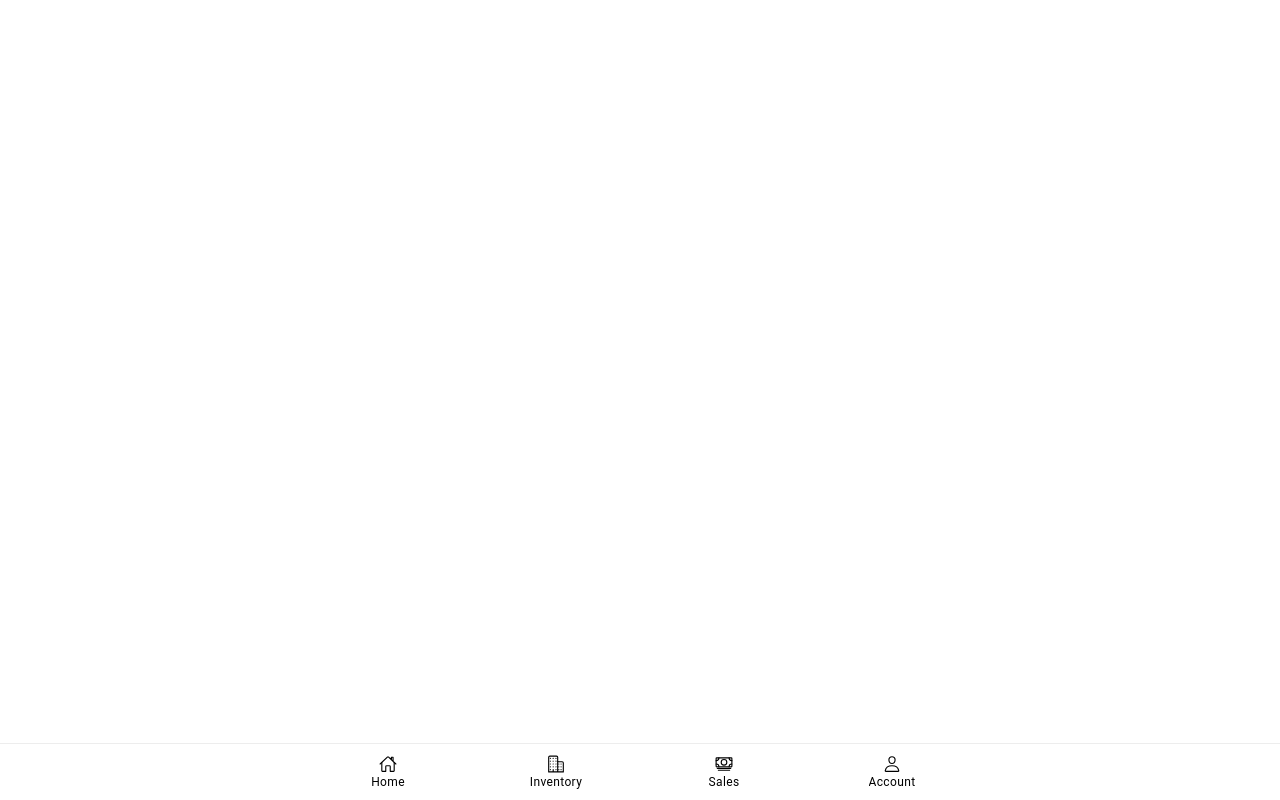
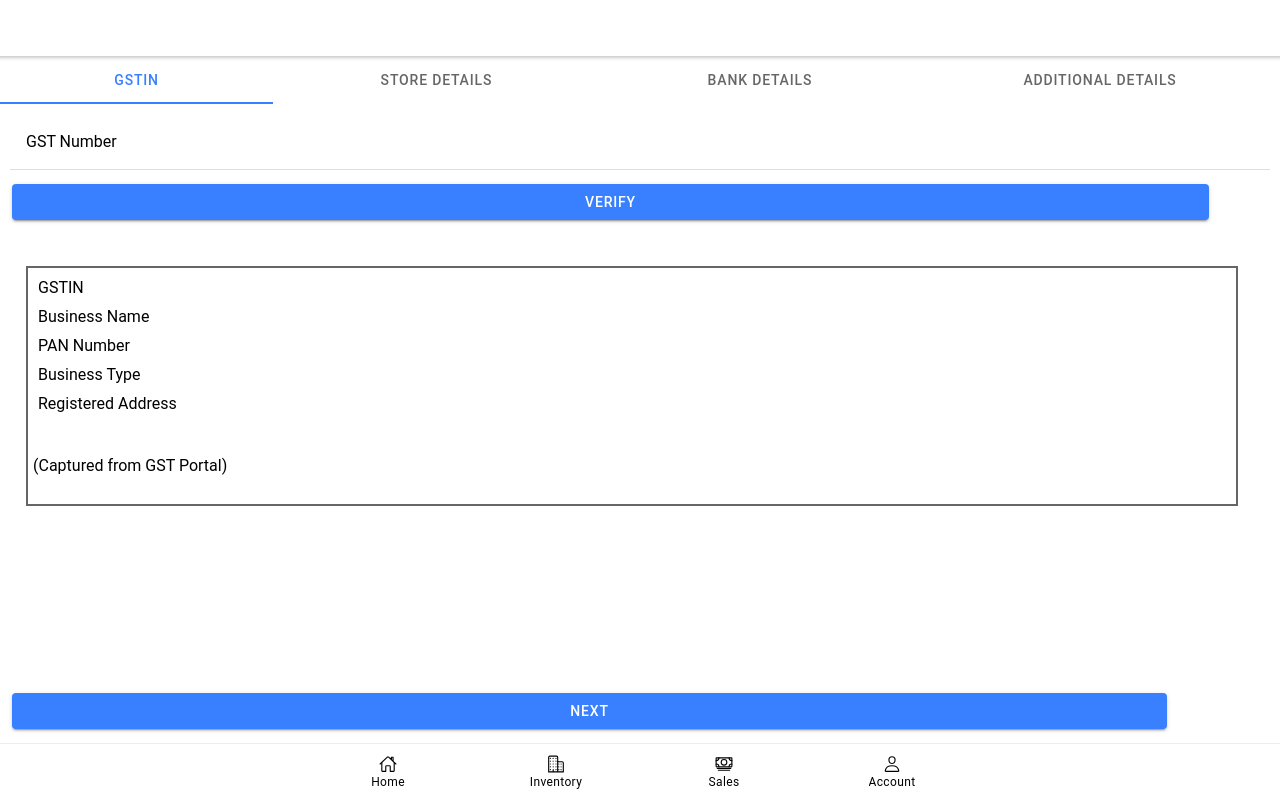
Before and after one commit to shaikabbas051/gali-2-gali, a React (Create React App) app: page /onboarding in a window 1280 px wide. Built offline with nearby package versions, Linux system fonts and the light colour scheme; the HTML template or start-up script is replaced by a standard one.

Commit message:
adding onboarding and sign up pages structure

```diff
--- a/src/App.tsx
+++ b/src/App.tsx
@@ -40,7 +40,9 @@ import "@ionic/react/css/display.css";
 import "./theme/variables.css";
 import { ItemDetails } from "./pages/Items/ItemDetails";
 import { AddItem } from "./pages/Items/AddItem";
-
+import SignUp from "./pages/Onboarding/Signup";
+import UserOnboarding from "./pages/Onboarding/UserOnboarding";
+import "./app.scss";
 setupIonicReact();
 
 const App: React.FC = () => (
@@ -55,6 +57,8 @@ const App: React.FC = () => (
           <Route exact path="/inventory/items/:id" component={ItemDetails} />
           <Route exact path="/inventory/items/add" component={AddItem} />
           <Route exact path="/inventory/items/edit/:id" component={AddItem} />
+          <Route exact path="/signup" component={SignUp} />
+          <Route exact path="/onboarding" component={UserOnboarding} />
           <Route path="/sales">
             <Tab3 />
           </Route>
--- /dev/null
+++ b/src/app.scss
@@ -0,0 +1,3 @@
+.full-width {
+  width: 95%;
+}
--- /dev/null
+++ b/src/pages/Onboarding/Signup.tsx
@@ -0,0 +1,105 @@
+import {
+  IonBackButton,
+  IonButton,
+  IonButtons,
+  IonCardTitle,
+  IonCheckbox,
+  IonCol,
+  IonContent,
+  IonFab,
+  IonGrid,
+  IonHeader,
+  IonInput,
+  IonItem,
+  IonLabel,
+  IonPage,
+  IonRow,
+  IonToolbar,
+} from "@ionic/react";
+import { arrowBack } from "ionicons/icons";
+
+const SignUp = () => {
+  return (
+    <IonPage>
+      <IonHeader>
+        <IonToolbar>
+          <IonButtons slot="start">
+            <IonBackButton icon={arrowBack} />
+          </IonButtons>
+        </IonToolbar>
+      </IonHeader>
+      <IonContent fullscreen>
+        <IonGrid>
+          <IonRow>
+            <IonCol size="12">
+              <IonCardTitle>
+                {" "}
+                Welcome to <strong>G2G</strong>
+              </IonCardTitle>
+              <h5>Create account and start selling</h5>
+            </IonCol>
+          </IonRow>
+          <IonRow>
+            <IonCol size="12">
+              <IonItem>
+                <IonLabel position="floating">Mobile Number</IonLabel>
+                <IonInput inputMode="tel" maxlength={10} />
+              </IonItem>
+            </IonCol>
+            <IonCol size="8">
+              <IonItem>
+                <IonLabel position="floating">Enter OTP</IonLabel>
+                <IonInput inputMode="numeric" maxlength={4} />
+              </IonItem>
+            </IonCol>
+            <IonCol size="4">
+              <IonButton>Send OTP</IonButton>
+            </IonCol>
+            <IonCol size="12">
+              <IonItem>
+                <IonLabel position="floating">Email ID</IonLabel>
+                <IonInput inputMode="email" />
+              </IonItem>
+            </IonCol>
+            <IonCol size="8">
+              <IonItem>
+                <IonLabel position="floating">Enter OTP</IonLabel>
+                <IonInput inputMode="numeric" maxlength={4} />
+              </IonItem>
+            </IonCol>
+            <IonCol size="4">
+              <IonButton>Send OTP</IonButton>
+            </IonCol>
+            <IonCol size="12">
+              <IonItem>
+                <IonLabel position="floating">Set Password</IonLabel>
+                <IonInput type="password" />
+              </IonItem>
+            </IonCol>
+            <IonCol size="12">
+              <IonItem>
+                <IonLabel position="floating">Confirm Password</IonLabel>
+                <IonInput type="password" />
+              </IonItem>
+            </IonCol>
+          </IonRow>
+        </IonGrid>
+        <IonFab vertical="bottom" horizontal="start" slot="fixed" className="full-width">
+          <h5>
+            <IonItem>
+              <IonCheckbox slot="start" />
+              <span style={{ fontSize: "0.8rem" }}>
+                {" "}
+                Receive important updates on Whatsapp
+              </span>
+            </IonItem>
+          </h5>
+          <IonButton className="full-width">Create Account</IonButton>
+        </IonFab>
+      </IonContent>
+      Hello
+    </IonPage>
+  );
+};
+
+export default SignUp;
--- /dev/null
+++ b/src/pages/Onboarding/UserOnboarding.tsx
@@ -0,0 +1,275 @@
+import {
+  IonBackButton,
+  IonButton,
+  IonButtons,
+  IonCheckbox,
+  IonCol,
+  IonContent,
+  IonFab,
+  IonGrid,
+  IonHeader,
+  IonInput,
+  IonItem,
+  IonLabel,
+  IonPage,
+  IonRow,
+  IonSegment,
+  IonSegmentButton,
+  IonText,
+  IonToolbar,
+  SegmentChangeEventDetail,
+} from "@ionic/react";
+import React, { useState } from "react";
+
+const CommonFab = () => {
+  return (
+    <IonFab vertical="bottom" horizontal="start" className="full-width">
+      <IonButton className="full-width">Next</IonButton>
+    </IonFab>
+  );
+};
+
+const GstSection = (
+  <IonGrid>
+    <IonRow>
+      <IonCol size="12">
+        <IonItem>
+          <IonLabel position="floating">GST Number</IonLabel>
+          <IonInput inputMode="text" />
+        </IonItem>
+      </IonCol>
+      <IonCol size="12">
+        <IonButton className="full-width">Verify</IonButton>
+      </IonCol>
+      <IonCol size="12">
+        <div
+          style={{
+            height: "15rem",
+            border: "solid 2px #666",
+            margin: "2rem 2rem 2rem 1rem",
+          }}
+        >
+          <IonGrid>
+            <IonRow>
+              <IonCol size="12">
+                <IonLabel>GSTIN</IonLabel>
+              </IonCol>
+              <IonCol size="12">
+                <IonLabel>Business Name</IonLabel>
+              </IonCol>
+              <IonCol size="12">
+                <IonLabel>PAN Number</IonLabel>
+              </IonCol>
+              <IonCol size="12">
+                <IonLabel>Business Type</IonLabel>
+              </IonCol>
+              <IonCol size="12">
+                <IonLabel>Registered Address</IonLabel>
+              </IonCol>
+            </IonRow>
+            <br />
+            <br />
+            <IonText>(Captured from GST Portal)</IonText>
+          </IonGrid>
+        </div>
+      </IonCol>
+      <CommonFab />
+    </IonRow>
+  </IonGrid>
+);
+
+const storeStructure: IStructure = {
+  addr1: {
+    display: "Address Line 1",
+    type: "text",
+    span: "12",
+  },
+  addr2: {
+    display: "Address Line 2",
+    type: "text",
+    span: "12",
+  },
+  landmark: {
+    display: "Landmark",
+    type: "text",
+    span: "!2",
+  },
+  pincode: {
+    display: "Pincode",
+    type: "text",
+    span: "6",
+  },
+  city: {
+    display: "City",
+    type: "text",
+    span: "6",
+  },
+  state: {
+    display: "State",
+    type: "text",
+    span: "12",
+  },
+};
+const storeSection = (
+  <IonGrid>
+    <IonRow>
+      <IonCol size="12">
+        <IonLabel>
+          <IonItem>
+            Use address registered on GST? <IonCheckbox slot="end" />
+          </IonItem>
+        </IonLabel>
+      </IonCol>
+      {Object.keys(storeStructure).map((item) => (
+        <IonCol size={storeStructure[item].span as string}>
+          <IonItem>
+            <IonLabel position="floating">
+              {storeStructure[item].display}
+            </IonLabel>
+            <IonInput type={storeStructure[item].type}></IonInput>
+          </IonItem>
+        </IonCol>
+      ))}
+      <IonCol size="8">
+        <div
+          style={{
+            height: "7rem",
+            border: "solid 2px #666",
+            margin: "2rem 2rem 2rem 1rem",
+            padding: "3rem",
+          }}
+        >
+          Dropped Pin
+        </div>
+      </IonCol>
+      <IonCol size="4">
+        <div
+          style={{
+            height: "5rem",
+            borderRadius: "50%",
+            border: "solid 2px #666",
+            margin: "2rem 1rem",
+          }}
+        ></div>
+      </IonCol>
+    </IonRow>
+    <CommonFab />
+  </IonGrid>
+);
+
+interface IStructureValue {
+  display: string;
+  type: any;
+  span: string;
+}
+interface IStructure {
+  [value: string]: IStructureValue;
+}
+const bankStructure: IStructure = {
+  accNo: {
+    display: "Account Number",
+    type: "text",
+    span: "12",
+  },
+  ReAccNo: {
+    display: "Re Enter Account Number",
+    type: "text",
+    span: "12",
+  },
+  ifsc: {
+    display: "IFSC Code",
+    type: "text",
+    span: "12",
+  },
+};
+const BankSection = (
+  <IonGrid>
+    <IonRow>
+      {Object.keys(bankStructure).map((item) => (
+        <IonCol size={bankStructure[item].span as string}>
+          <IonItem>
+            <IonLabel position="floating">
+              {bankStructure[item].display}
+            </IonLabel>
+            <IonInput type={bankStructure[item].type}></IonInput>
+          </IonItem>
+        </IonCol>
+      ))}
+      <div
+        style={{ height: "10rem", border: "solid 2px #666", margin: "2rem" }}
+      >
+        <IonGrid>
+          <IonRow>
+            <IonCol size="12">
+              <IonLabel>Name</IonLabel>
+            </IonCol>
+            <IonCol size="12">
+              <IonLabel>Acc. No</IonLabel>
+            </IonCol>
+            <IonCol size="12">
+              <IonLabel>IFSC Code</IonLabel>
+            </IonCol>
+            <IonCol size="12">
+              <IonLabel>Branch, City</IonLabel>
+            </IonCol>
+          </IonRow>
+          <br />
+          <IonText>(fetched bank details)</IonText>
+        </IonGrid>
+      </div>
+    </IonRow>
+    <CommonFab />
+  </IonGrid>
+);
+
+const getSectionBySelection = (type: string) => {
+  switch (type) {
+    case "gstin":
+      return GstSection;
+    case "store":
+      return storeSection;
+    case "bank-details":
+      return BankSection;
+    default:
+      return <></>;
+  }
+};
+const UserOnboarding = () => {
+  const [selectedSegment, setSelectedSegment] = useState<string>("gstin");
+
+  const handleSegmentChange = (
+    event: CustomEvent<SegmentChangeEventDetail>
+  ) => {
+    setSelectedSegment(event?.detail?.value || "gstin");
+  };
+  return (
+    <IonPage>
+      <IonHeader>
+        <IonToolbar>
+          <IonButtons>
+            <IonBackButton />
+          </IonButtons>
+        </IonToolbar>
+      </IonHeader>
+      <IonContent>
+        <IonSegment onIonChange={handleSegmentChange} value={selectedSegment}>
+          <IonSegmentButton value="gstin">
+            <IonLabel>GSTIN</IonLabel>
+          </IonSegmentButton>
+          <IonSegmentButton value="store">
+            <IonLabel>Store Details</IonLabel>
+          </IonSegmentButton>
+          <IonSegmentButton value="bank-details">
+            <IonLabel>Bank Details</IonLabel>
+          </IonSegmentButton>
+          <IonSegmentButton value="additional-details">
+            <IonLabel>Additional Details</IonLabel>
+          </IonSegmentButton>
+        </IonSegment>
+        {getSectionBySelection(selectedSegment)}
+      </IonContent>
+    </IonPage>
+  );
+};
+
+export default UserOnboarding;
```
